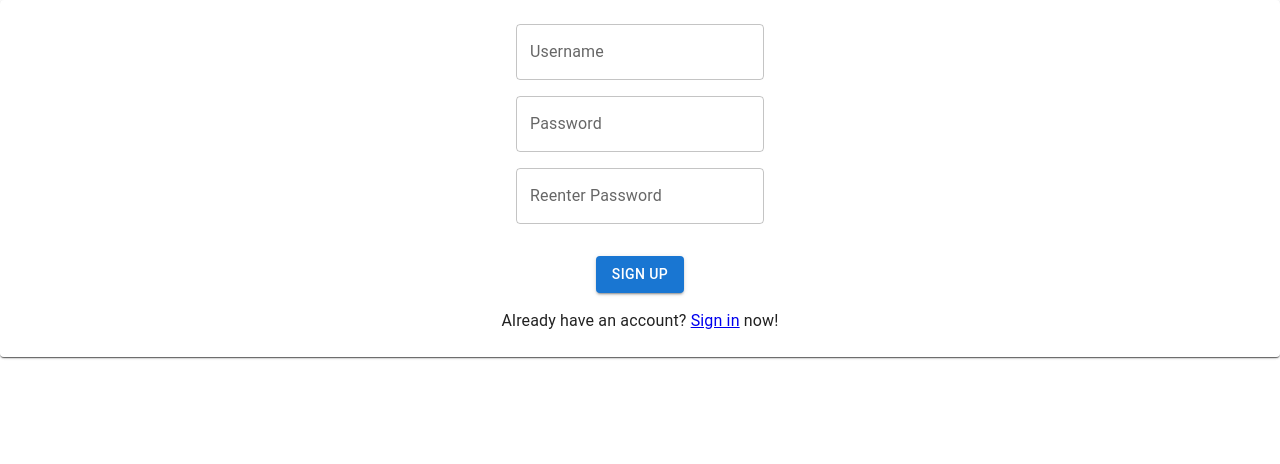
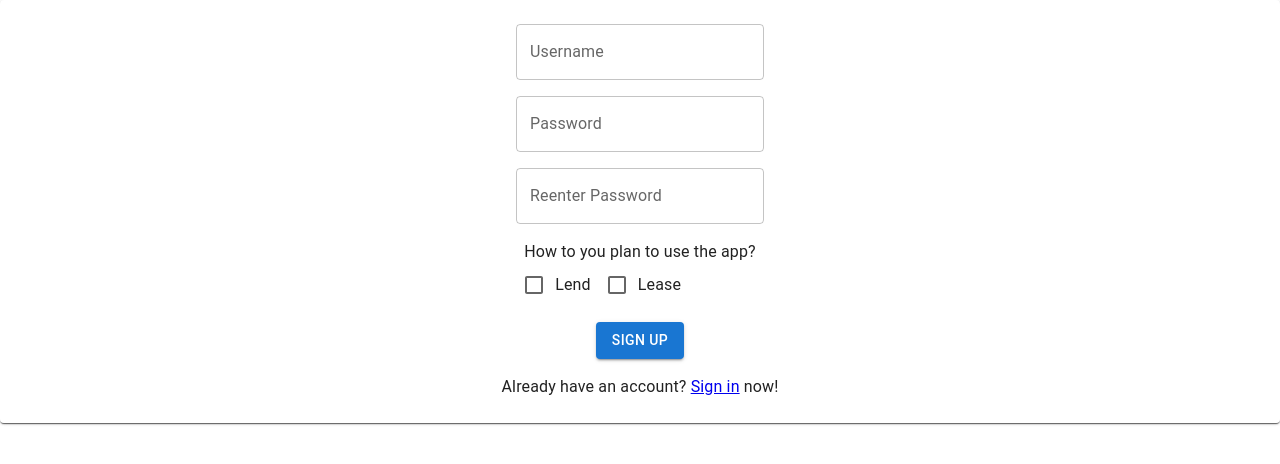
Before and after one commit to Kodikon-2-0/fe2, a React (Create React App) app: page /signup in a window 1280 px wide. Shown: the top 464 px of the page. Built offline with nearby package versions, Linux system fonts and the light colour scheme.

Commit message:
FEATURE: Sign up page works

```diff
--- a/src/Pages/Login.tsx
+++ b/src/Pages/Login.tsx
@@ -15,16 +15,16 @@ export default function Login() {
         api.loginLoginPost({loginDetails: {username: state.username, password: state.password}}).then(r => {
             api.configuration.config = new Configuration({accessToken: r.token, basePath: BASE_PATH})
             const permissions = r.usertype
-            if(permissions && (1 || 2 || 3)) {
+            if (permissions && (1 || 2 || 3)) {
                 navigate("/dashboard")
             }
-            // navigate()
+        }).catch(e => {
+            alert(e)
         })
     }
 
 
     return <Paper>
-        <Grid>Typograhy</Grid>
         <Card sx={{padding: 2, justifyContent: "center"}}>
             <Grid container direction={"column"} gap={2} padding={1}
                   justifyContent={"center"}
--- a/src/Pages/SignUp.tsx
+++ b/src/Pages/SignUp.tsx
@@ -1,29 +1,57 @@
 import React, {useState} from "react";
-import {Button, Card, FormControlLabel, Grid, Paper, TextField, Typography} from "@mui/material";
-import {api, BASE_PATH} from "../index";
+import {Button, Card, Checkbox, FormControlLabel, Grid, Paper, TextField, Typography} from "@mui/material";
+import {api} from "../index";
 import {Link, useNavigate} from "react-router-dom";
-import {CheckBox} from "@mui/icons-material";
 
+type form = {
+    username: string
+    password: string
+    reenter: string
+    permissions: number
+    lender: boolean
+    leaser: boolean
+}
 export default function SignUp() {
-    const [state, setState] = useState({username: "", password: "", reenter: "", permissions: 0, lender: false, leaser: false})
+    const [state, setState] = useState<form>({
+        username: "",
+        password: "",
+        reenter: "",
+        permissions: 0,
+        lender: false,
+        leaser: false
+    })
     const navigate = useNavigate()
 
     const onChange = (e: React.ChangeEvent<HTMLInputElement>) => {
         setState({...state, [e.target.name]: e.target.value})
+        if (e.target.name === "lender") {
+            setState(s => ({...state, lender: e.target.checked}))
+        } else if (e.target.name === "leaser") {
+            setState(s => ({...state, leaser: e.target.checked}))
+        }
     }
+    console.log(state.lender)
     const createaccount = () => {
-        if(state.password === state.reenter) {
+        if (state.password === state.reenter) {
+            let perms = 0
+            if (state.lender) {
+                 perms = perms | 2
+            }
+            if (state.leaser) {
+                perms = perms |  1
+            }
             api.createAccountCreateAccountPost({
                 createAccountDetails: {
                     username: state.username,
                     password: state.password,
-                    permissions: state.permissions
+                    permissions: perms
                 }
             }).then(r => {
                 navigate("/")
+            }).catch(e => {
+                alert(e)
             })
-        }
-        else {
+        } else {
             alert("passwords not matching!")
         }
     }
@@ -39,15 +67,19 @@ export default function SignUp() {
                     <TextField label={"Username"} value={state.username} name={"username"} onChange={onChange}/>
                 </Grid>
                 <Grid>
-                    <TextField label={"Password"} inputProps={{type: "password"}} value={state.password} name={"password"} onChange={onChange}/>
+                    <TextField label={"Password"} inputProps={{type: "password"}} value={state.password}
+                               name={"password"} onChange={onChange}/>
                 </Grid>
                 <Grid>
-                    <TextField label={"Reenter Password"} inputProps={{type: "password"}} value={state.reenter} name={"reenter"} onChange={onChange}/>
+                    <TextField label={"Reenter Password"} inputProps={{type: "password"}} value={state.reenter}
+                               name={"reenter"} onChange={onChange}/>
                 </Grid>
-                <Grid>
-                    {/*<FormControlLabel control={<CheckBox checked={state.lender}/>} label={"Lend"}>*/}
-                    {/*</FormControlLabel>*/}
-                    {/*<FormControlLabel control={<CheckBox checked=} label={}></FormControlLabel>*/}
+                <Grid alignItems={"center"}>
+                    <Typography>How to you plan to use the app?</Typography>
+                    <FormControlLabel control={<Checkbox name={"lender"} value={state.lender} onChange={onChange}/>}
+                                      label={"Lend"}/>
+                    <FormControlLabel control={<Checkbox name={"leaser"} value={state.leaser} onChange={onChange}/>}
+                                      label={"Lease"}/>
                 </Grid>
                 <Grid>
                     <Button variant={"contained"} onClick={createaccount}>Sign Up</Button>
```
